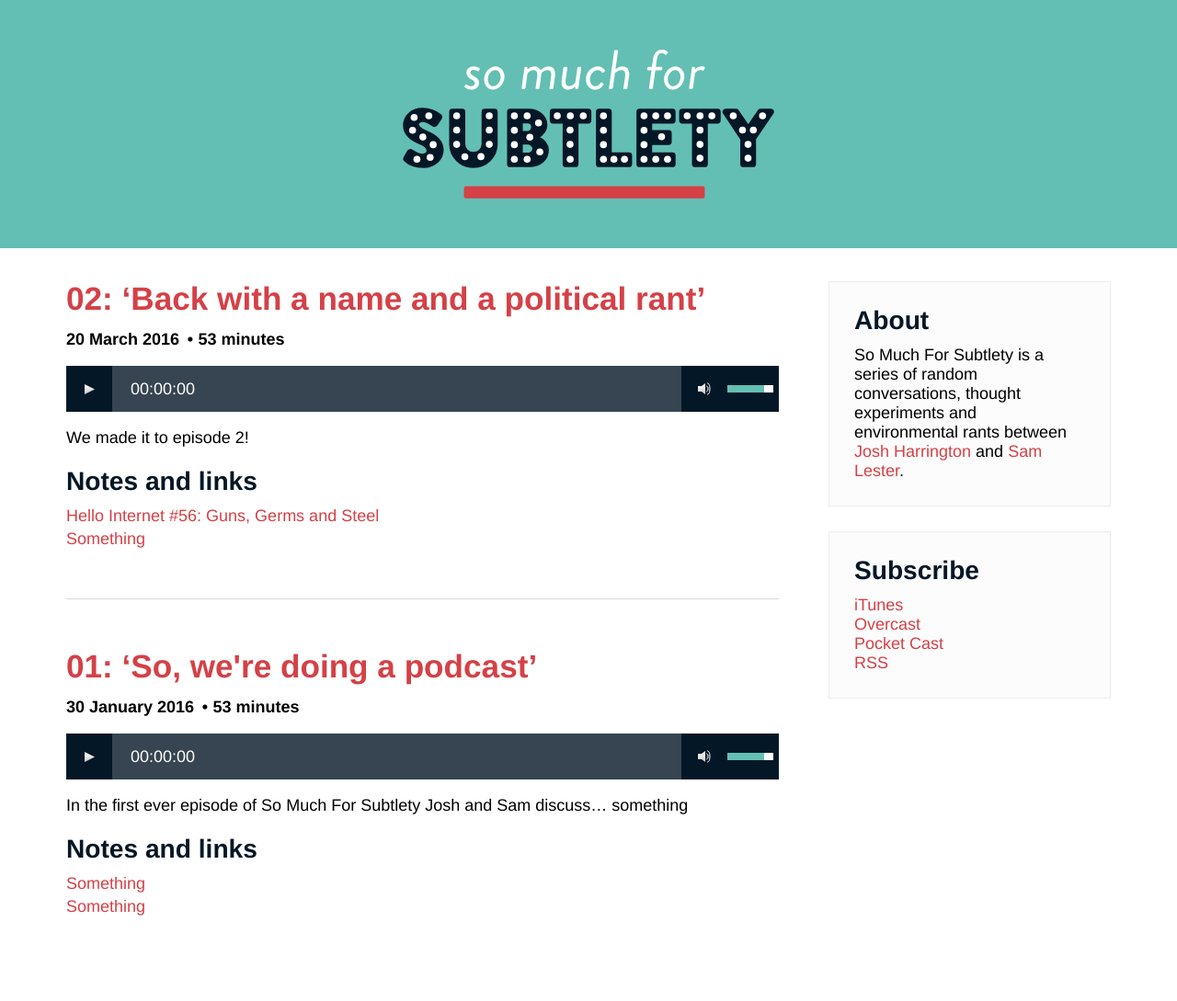
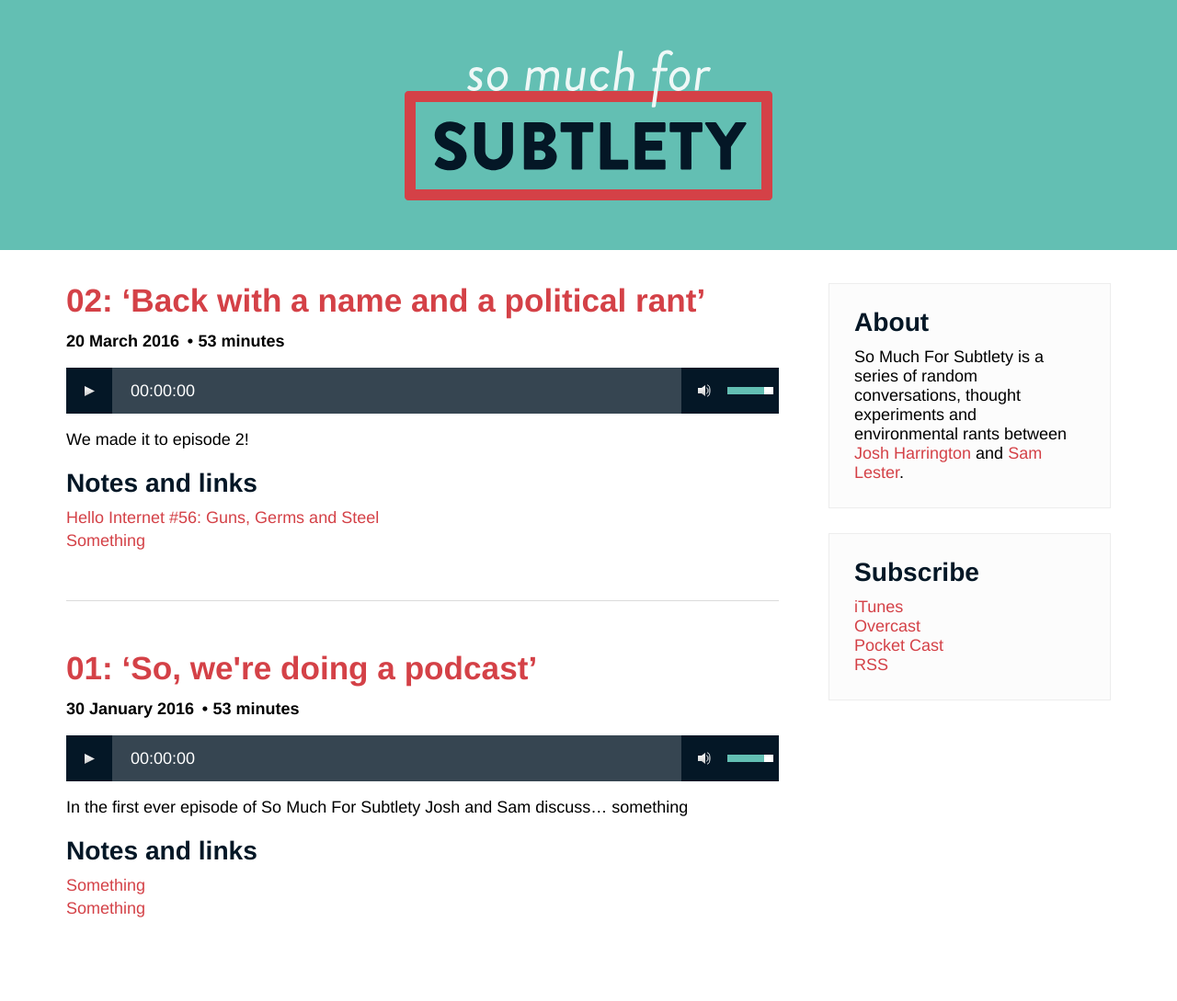
Before and after one commit to JoshHarrington/so_much_for_subtlety, a Jekyll site: the page built from index.html, in a window 1280 px wide. Shown: the whole page at 92% size. Built offline with Jekyll 4.4.1, drawn with Linux system fonts in a browser that asks for light colours.

Commit message:
Updated logo

```diff
--- a/css/main.scss
+++ b/css/main.scss
@@ -170,12 +170,12 @@ a:hover, a:focus {
   background-image: url('../images/logo.svg');
   background-size: contain;
   background-repeat: no-repeat;
-  width: 236px;
-  height: 96px;
+  width: 230px;
+  height: 95px;
 
   @include media($medium) {
-    width: 404px;
-    height: 162px;
+    width: 400px;
+    height: 164px;
   }
 }
 
```
Also changed, not shown: images/logo.png (deleted), images/logo.svg.
